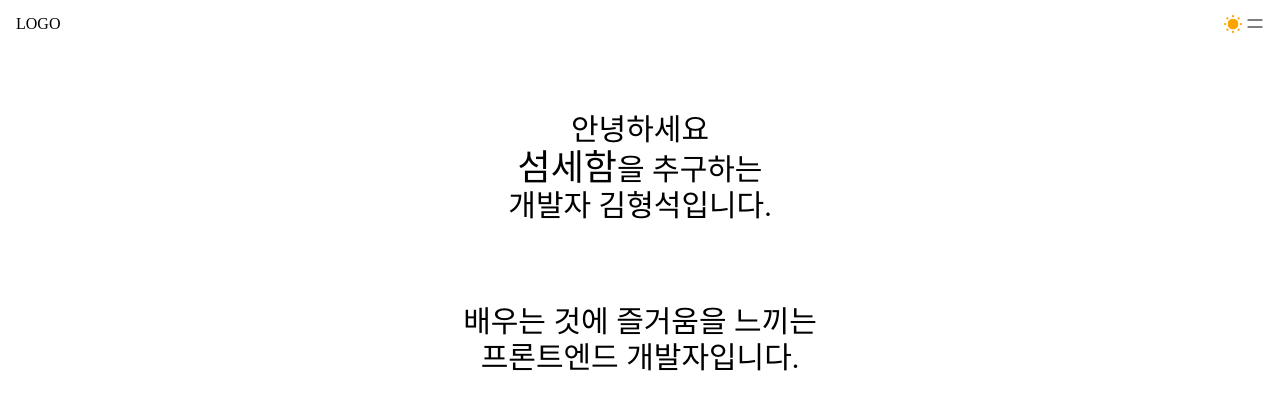
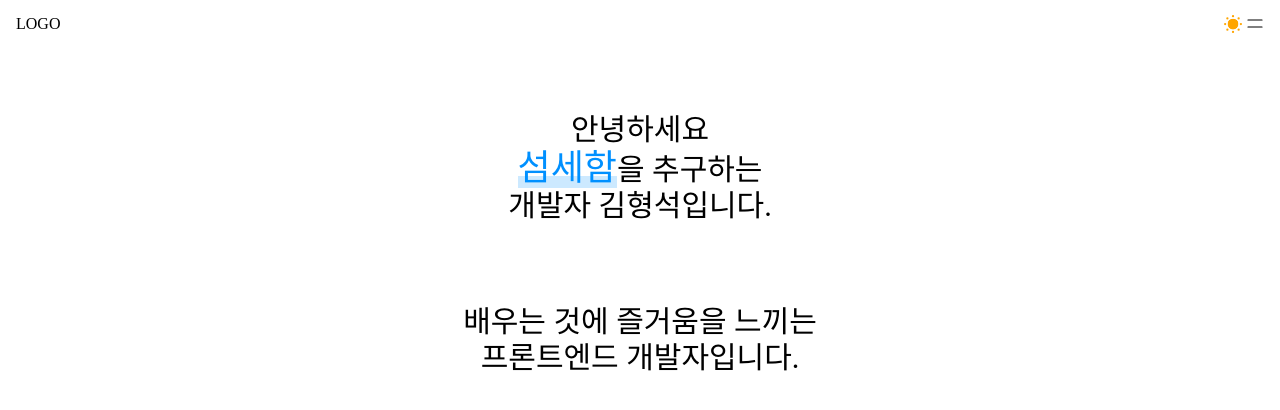
Before and after one commit to HyeongSeoku/FE_Blog, a Next.js app: page / in a window 1280 px wide. Shown: the top 410 px of the page. Built offline with nearby package versions, Linux system fonts and the light colour scheme; no server answers.

Commit message:
Modify : 텍스트 세부 스타일 수정

```diff
--- a/src/app/page.tsx
+++ b/src/app/page.tsx
@@ -8,10 +8,11 @@ export default function Home() {
           <h2>안녕하세요</h2>
           <h2>
             <b
-              className="text-4xl font-medium animate-easeInTypingEffect"
+              className="text-4xl font-medium animate-easeInTypingEffect text-primary relative"
               style={{ fontFamily: "var(--font-family2)" }}
             >
               섬세함
+              <span className="absolute right-0 left-0 bottom-0 h-3 bg-primary opacity-20"></span>
             </b>
             {/* <span className="animate-blink">|</span> */}을 추구하는
           </h2>
--- a/tailwind.config.ts
+++ b/tailwind.config.ts
@@ -17,6 +17,9 @@ export default {
       "2xl": "1536px",
     },
     extend: {
+      colors: {
+        primary: "var(--primary-color)",
+      },
       keyframes: {
         easeInTypingEffect: {
           "0%": {
```
